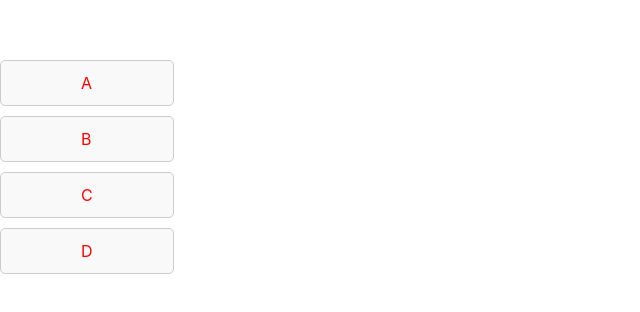
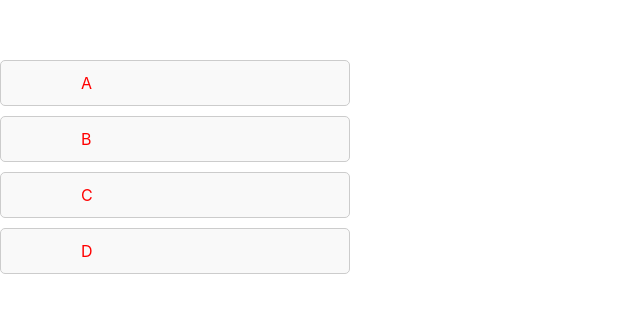
Before and after one commit to patryk-pi/milionerzy_kto_pierwszy_ten_lepszy, a React (Vite) app: page / in a window 1280 px wide. Shown: the part 228-540 px from the top of the page, without its empty margins (0-640 px from the left). Built offline with nearby package versions, Linux system fonts and the light colour scheme.

Commit message:
created styled container

```diff
--- a/src/App.tsx
+++ b/src/App.tsx
@@ -1,14 +1,17 @@
 import Answer from "./components/Answer";
+import { StyledContainer } from "./components/styles/Container.styled";
 
 function App() {
     const answers: string[] = ["A", "B", "C", "D"];
 
     return (
-        <>
-            {answers.map((answer, index) => (
-                <Answer key={index} answer={answer} />
-            ))}
-        </>
+        <StyledContainer>
+            <div>
+                {answers.map((answer, index) => (
+                    <Answer key={index} answer={answer} />
+                ))}
+            </div>
+        </StyledContainer>
     );
 }
 
--- /dev/null
+++ b/src/components/Container.tsx
@@ -0,0 +1,6 @@
+import { StyledContainer } from "./styles/Container.styled";
+
+const Container = () => {
+    return <StyledContainer></StyledContainer>;
+};
+export default Container;
--- a/src/components/styles/Answer.styled.ts
+++ b/src/components/styles/Answer.styled.ts
@@ -7,4 +7,5 @@
     margin-bottom: 10px;
     background-color: #f9f9f9;
     color: red;
+    cursor: pointer;
 `;
--- /dev/null
+++ b/src/components/styles/Container.styled.ts
@@ -0,0 +1,6 @@
+import styled from "styled-components";
+
+export const StyledContainer = styled.div`
+    width: 350px;
+    margin: 0 auto;
+`;
```
